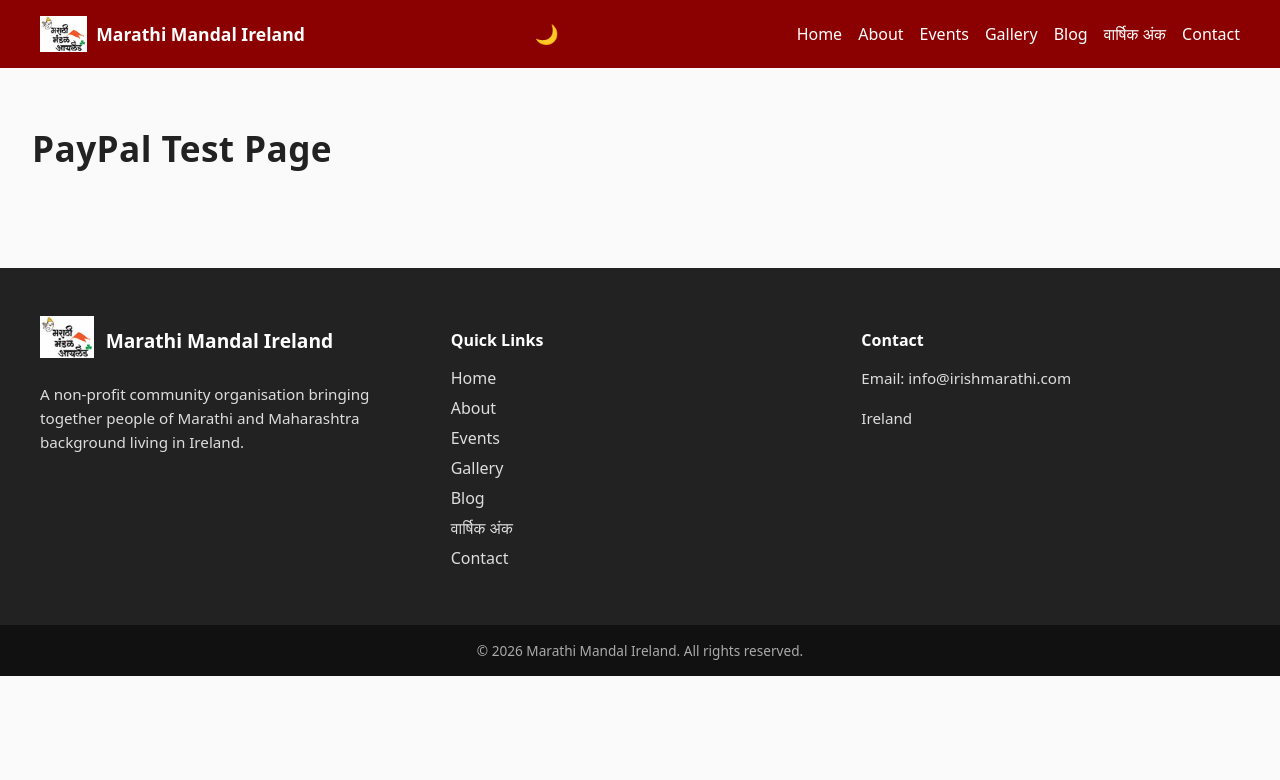
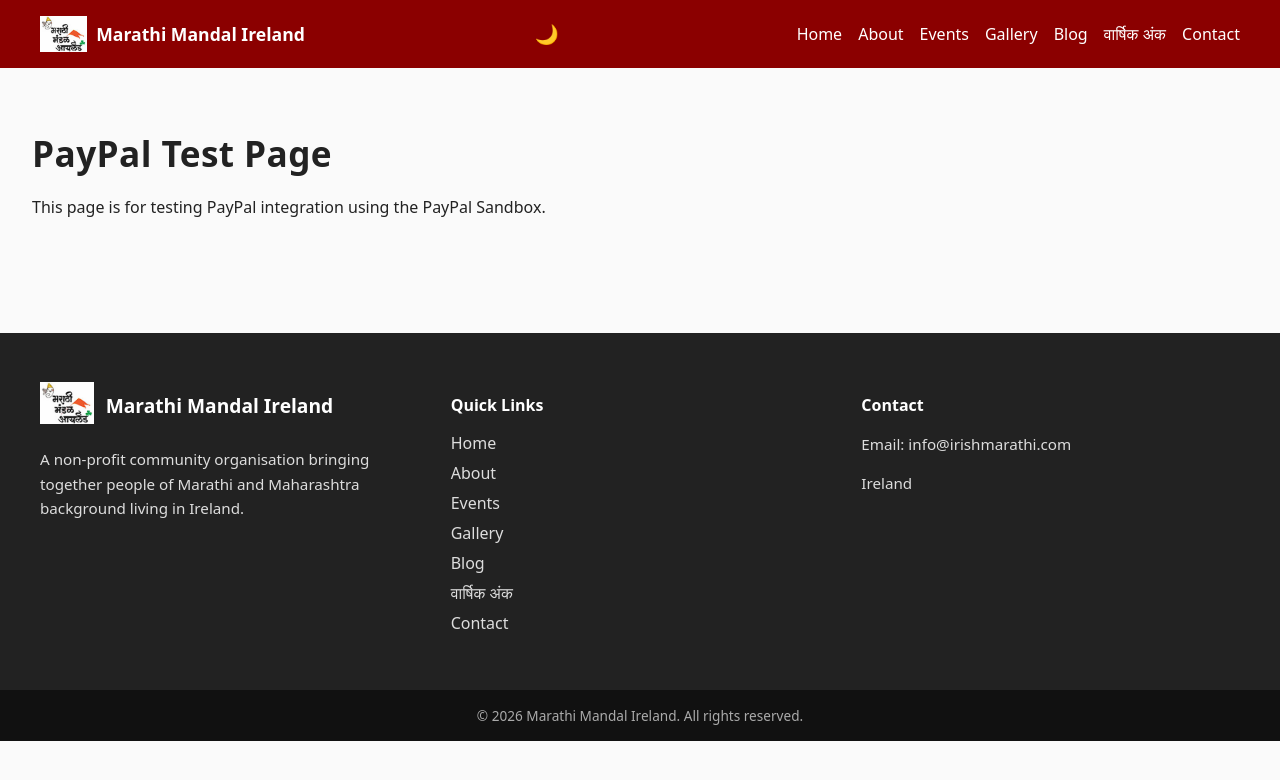
Before and after one commit to vedang2509/MarathiMandalIreland, a React (Vite) app: page /#/paypal-test in a window 1280 px wide. Shown: the top 780 px of the page. Built offline with nearby package versions, Linux system fonts and the light colour scheme.

Commit message:
Update PaypalTest.jsx

```diff
--- a/src/pages/PaypalTest.jsx
+++ b/src/pages/PaypalTest.jsx
@@ -1,36 +1,53 @@
-import { PayPalScriptProvider, PayPalButtons } from "@paypal/react-paypal-js";
+import {
+  PayPalScriptProvider,
+  PayPalButtons,
+} from "@paypal/react-paypal-js";
 
 export default function PaypalTest() {
   return (
-    <div style={{ padding: "2rem" }}>
+    <section className="page">
       <h1>PayPal Test Page</h1>
 
+      <p>
+        This page is for testing PayPal integration using the PayPal Sandbox.
+      </p>
+
+      <div style={{ marginTop: "2rem", maxWidth: "400px" }}>
         <PayPalScriptProvider
           options={{
             "client-id": "Afrlr_fbIA7B4pRB4-C2LpJptKjLpZ7ZzjzACcJFNzCBJ106iHyFGxmiDz06DwYdFTQbUA4ctatdx80F",
             currency: "EUR",
-          intent: "capture",
           }}
         >
           <PayPalButtons
             style={{ layout: "vertical" }}
-          forceReRender={[Math.random()]}
-          createOrder={(data, actions) =>
-            actions.order.create({
+            createOrder={(data, actions) => {
+              return actions.order.create({
                 purchase_units: [
                   {
-                  amount: { value: "5.00" },
+                    description: "MMI PayPal Test Payment",
+                    amount: {
+                      value: "10.00",
+                    },
                   },
                 ],
-            })
-          }
-          onApprove={(data, actions) =>
-            actions.order.capture().then(() => {
-              alert("Payment successful (Sandbox)");
-            })
-          }
+              });
+            }}
+            onApprove={(data, actions) => {
+              return actions.order.capture().then(() => {
+                alert("✅ Test payment successful!");
+              });
+            }}
+            onCancel={() => {
+              alert("❌ Payment cancelled");
+            }}
+            onError={(err) => {
+              console.error(err);
+              alert("⚠️ Payment error");
+            }}
           />
         </PayPalScriptProvider>
       </div>
+    </section>
   );
 }
```
Lines whose indentation alone changed are shown as unchanged.
